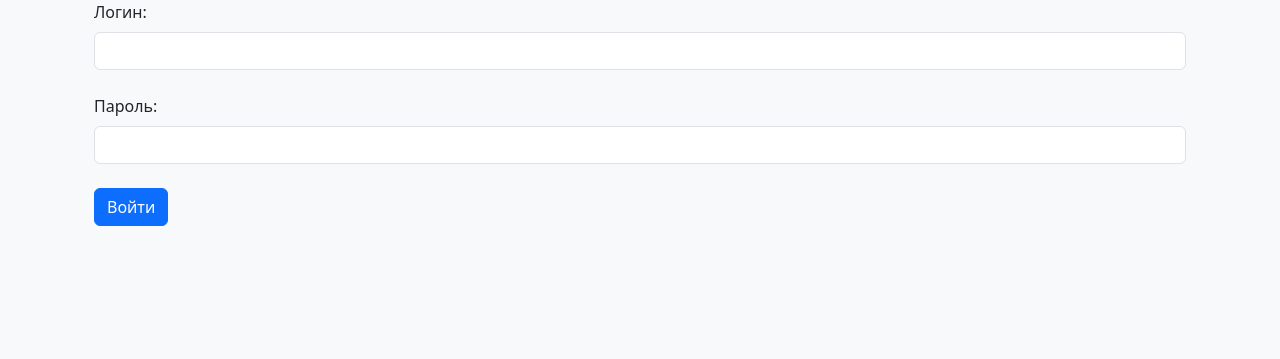
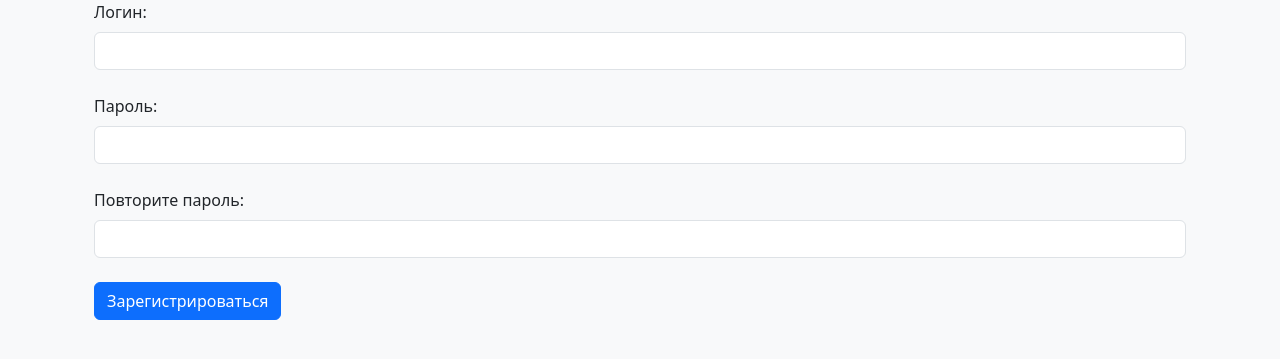
Before and after one commit to fhw12/blog-platform, a Flask app: page /auth in a window 1280 px wide. Shown: the part 80-439 px from the top of the page. Run offline with Flask 3, Linux system fonts and the light colour scheme; some libraries are stand-ins or nearby versions.

Commit message:
new commit is here!

```diff
--- a/db/DataBaseController.py
+++ b/db/DataBaseController.py
@@ -19,3 +19,6 @@ class DBController:
 
 	def getUserByUsername(self, username):
 		return self.userModel.getUserByUsername(username)
+
+	def addUser(self, username, password):
+		self.userModel.addUser(username, password)
--- a/routes.py
+++ b/routes.py
@@ -35,6 +35,22 @@ class Routes:
 				'auth.html'
 			)
 
+		@self.app.route('/signup', methods=['POST'])
+		def signup():
+			username = request.form['username']
+			password = request.form['password']
+			repeatpassword = request.form['repeatpassword']
+
+			if password != repeatpassword:
+				return "Password and repeat password are not equal!"
+
+			user = self.dbController.getUserByUsername(username)
+			if user:
+				return "User exists"
+			else:
+				self.dbController.addUser(username, password)
+				return "Your account has been created!"
+
 		@self.app.route('/login', methods=['POST'])
 		def login():
 			username = request.form['username']
@@ -46,9 +62,9 @@ class Routes:
 				if user[0][2] == password:
 					session['username'] = username
 				else:
-					return "Error password"
+					return "Неверный пароль"
 			else:
-				return "Error username"
+				return "Неверный логин"
 
 			return redirect(url_for('index'))
 
@@ -70,8 +86,6 @@ class Routes:
 
 			if 'username' in session:
 				self.dbController.addPost(title, content)
-				#return 'Your post has been added!'
 				return redirect(url_for('index'))
 			else:
-				#return 'Error. You need to log into the app to be able to create posts!'
 				return redirect(url_for('index'))
--- a/templates/auth.html
+++ b/templates/auth.html
@@ -2,12 +2,27 @@
 
 {% block content %}
 	<div class="container">
-		<form method="post" action="/login">
+		<!-- <form method="post" action="/login">
 			<label class="form-label" for="username">Логин:</label>
 			<input class="form-control" type="text" name="username"><br>
+
 			<label class="form-label" for="password">Пароль:</label>
 			<input class="form-control" type="password" name="password"><br>
+
 			<input class="btn btn-primary" type="submit" name="login" value="Войти">
-		</form>
+		</form><br> -->
+
+		<form method="post" action="/signup">
+			<label class="form-label" for="username">Логин:</label>
+			<input class="form-control" type="text" name="username"><br>
+
+			<label class="form-label" for="password">Пароль:</label>
+			<input class="form-control" type="password" name="password"><br>
+
+			<label class="form-label" for="repeatpassword">Повторите пароль:</label>
+			<input class="form-control" type="password" name="repeatpassword"><br>
+
+			<input class="btn btn-primary" type="submit" name="login" value="Зарегистрироваться">
+		</form><br>
 	</div>
 {% endblock %}
```
Also changed, not shown: main.db.
